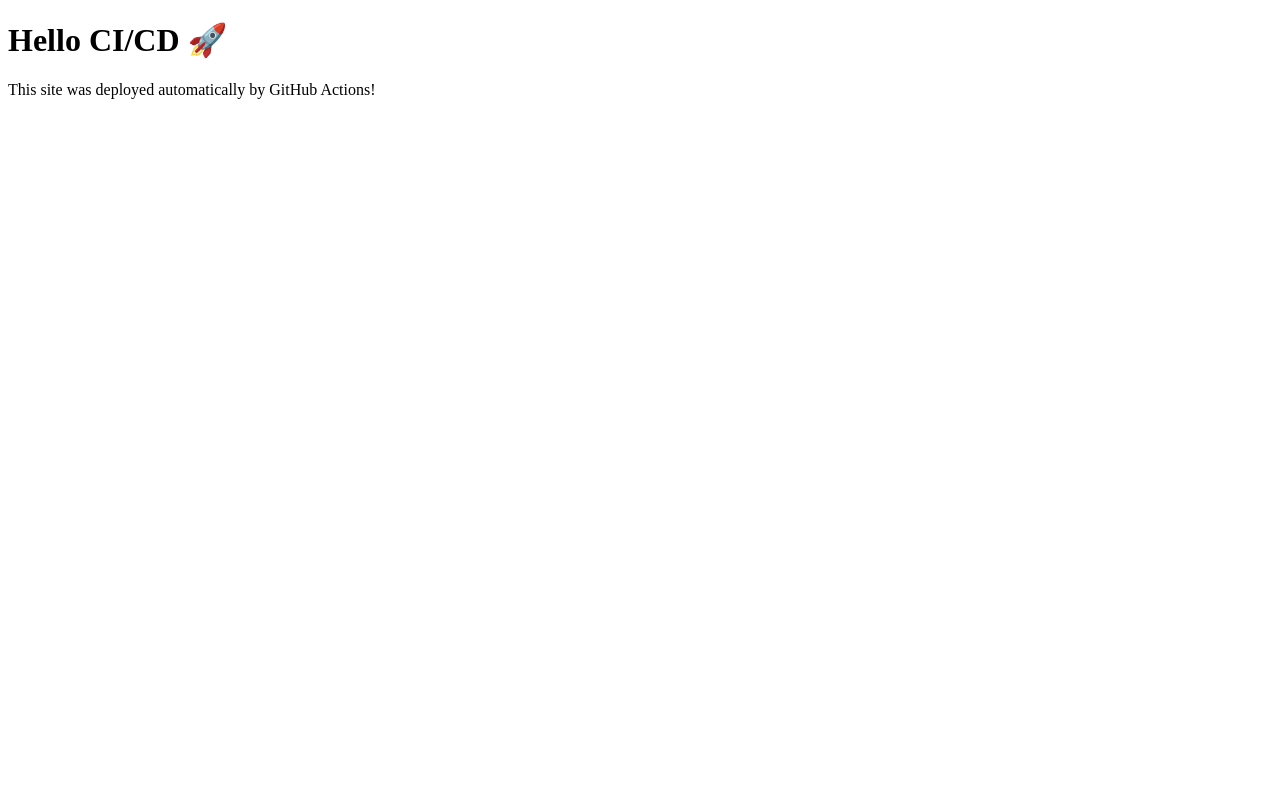
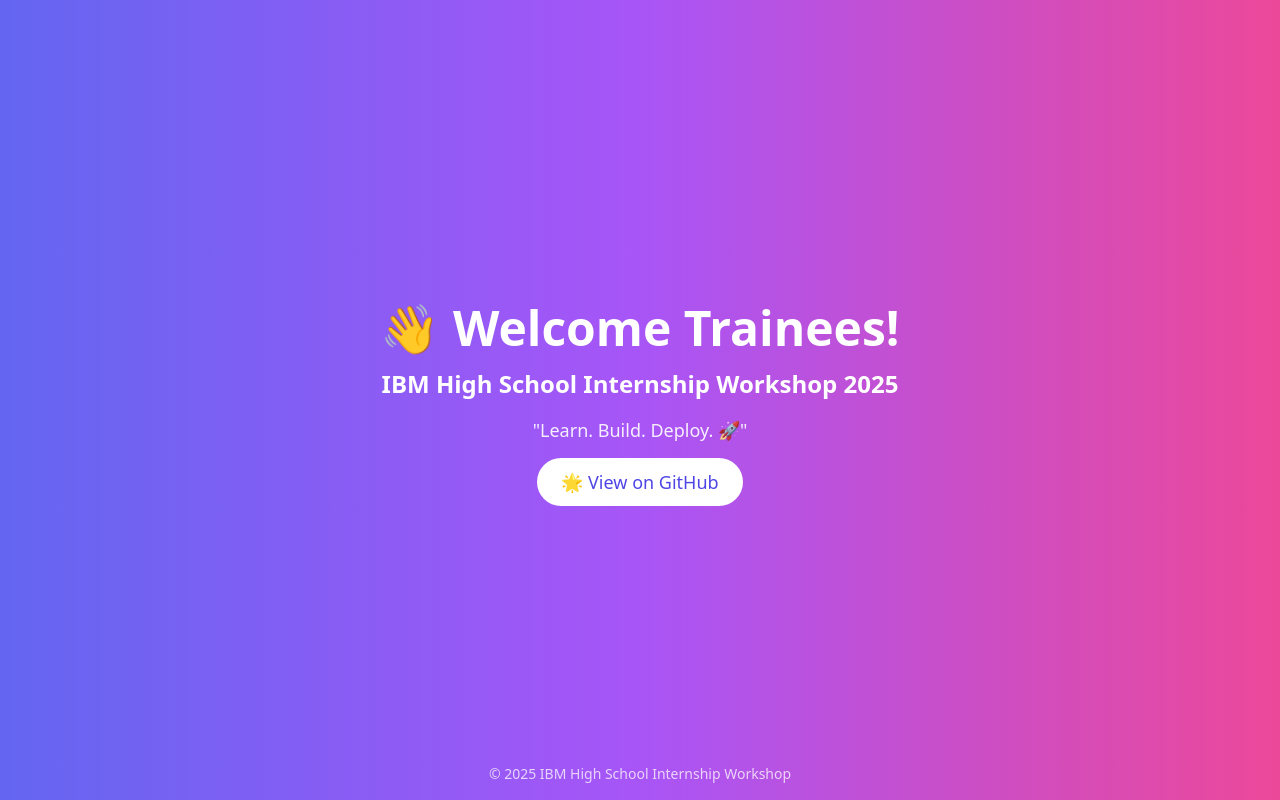
Before and after one commit to wezoax/simple-cicd-demo, a plain HTML site: page site/index.html in a window 1280 px wide. Drawn offline with nearby package versions, Linux system fonts and the light colour scheme.

Commit message:
Replace with fancy Tailwind landing page ✨

```diff
--- a/site/index.html
+++ b/site/index.html
@@ -1,12 +1,33 @@
 <!DOCTYPE html>
 <html lang="en">
 <head>
-    <meta charset="UTF-8">
-    <meta name="viewport" content="width=device-width, initial-scale=1.0">
-    <title>Hello CI/CD</title>
+  <meta charset="UTF-8" />
+  <meta name="viewport" content="width=device-width, initial-scale=1.0" />
+  <title>🚀 IBM High School Internship Workshop 2025</title>
+  <script src="https://cdn.tailwindcss.com"></script>
 </head>
-<body>
-    <h1>Hello CI/CD 🚀</h1>
-    <p>This site was deployed automatically by GitHub Actions!</p>
+<body class="bg-gradient-to-r from-indigo-500 via-purple-500 to-pink-500 text-white h-screen flex flex-col justify-center items-center">
+  <div class="text-center animate-fadeIn">
+    <h1 class="text-5xl font-extrabold mb-4">👋 Welcome Trainees!</h1>
+    <p class="text-2xl font-semibold mb-4">IBM High School Internship Workshop 2025</p>
+    <p class="text-lg mb-6 opacity-90">"Learn. Build. Deploy. 🚀"</p>
+    <a href="https://github.com/your-username/simple-cicd-demo"
+       class="bg-white text-indigo-600 px-6 py-3 rounded-full text-lg font-medium hover:bg-gray-200 transition">
+      🌟 View on GitHub
+    </a>
+  </div>
+  <footer class="absolute bottom-4 text-sm opacity-75">
+    © 2025 IBM High School Internship Workshop
+  </footer>
+
+  <style>
+    @keyframes fadeIn {
+      from { opacity: 0; transform: translateY(20px); }
+      to { opacity: 1; transform: translateY(0); }
+    }
+    .animate-fadeIn {
+      animation: fadeIn 1.5s ease-out;
+    }
+  </style>
 </body>
 </html>
```
